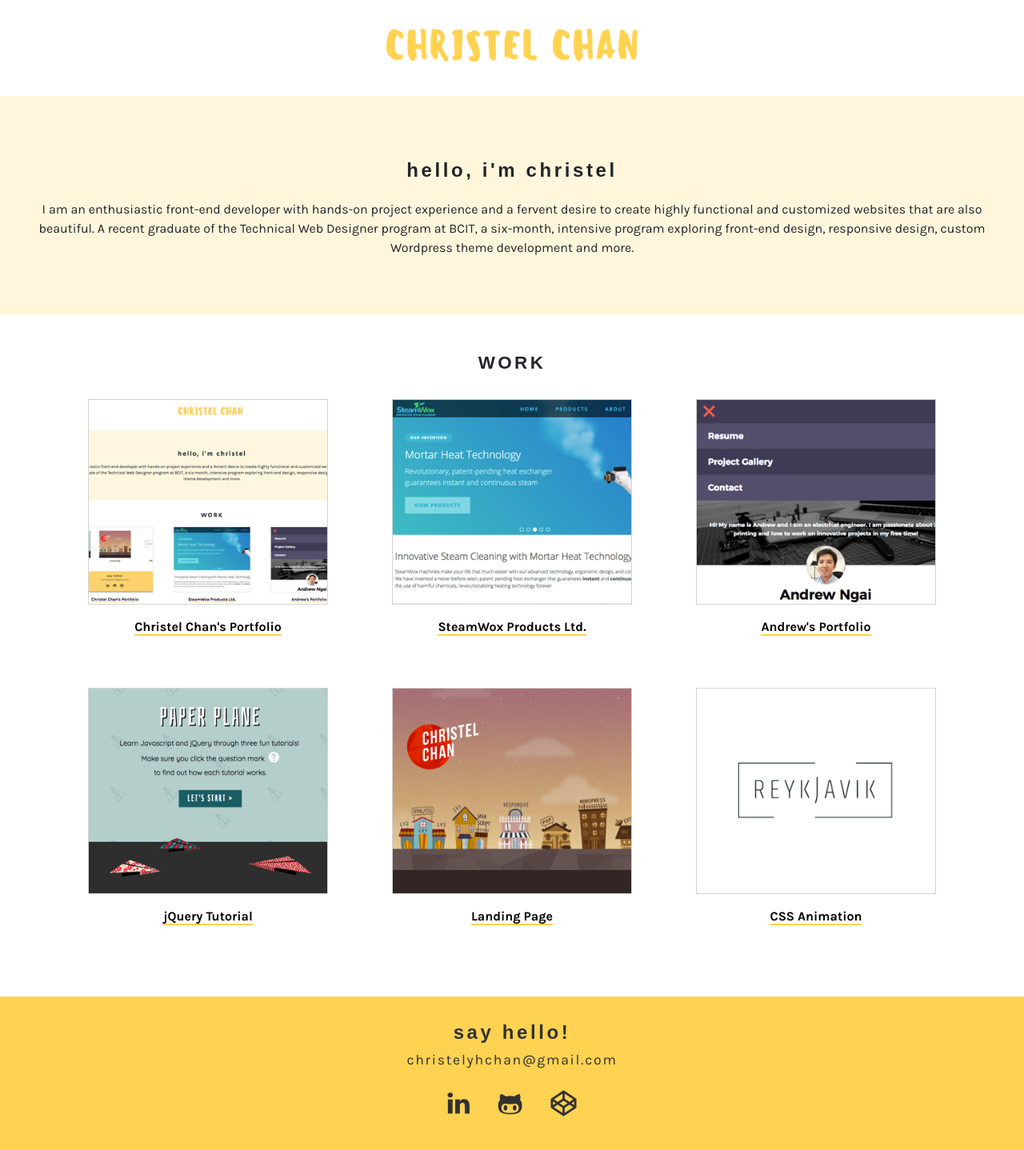
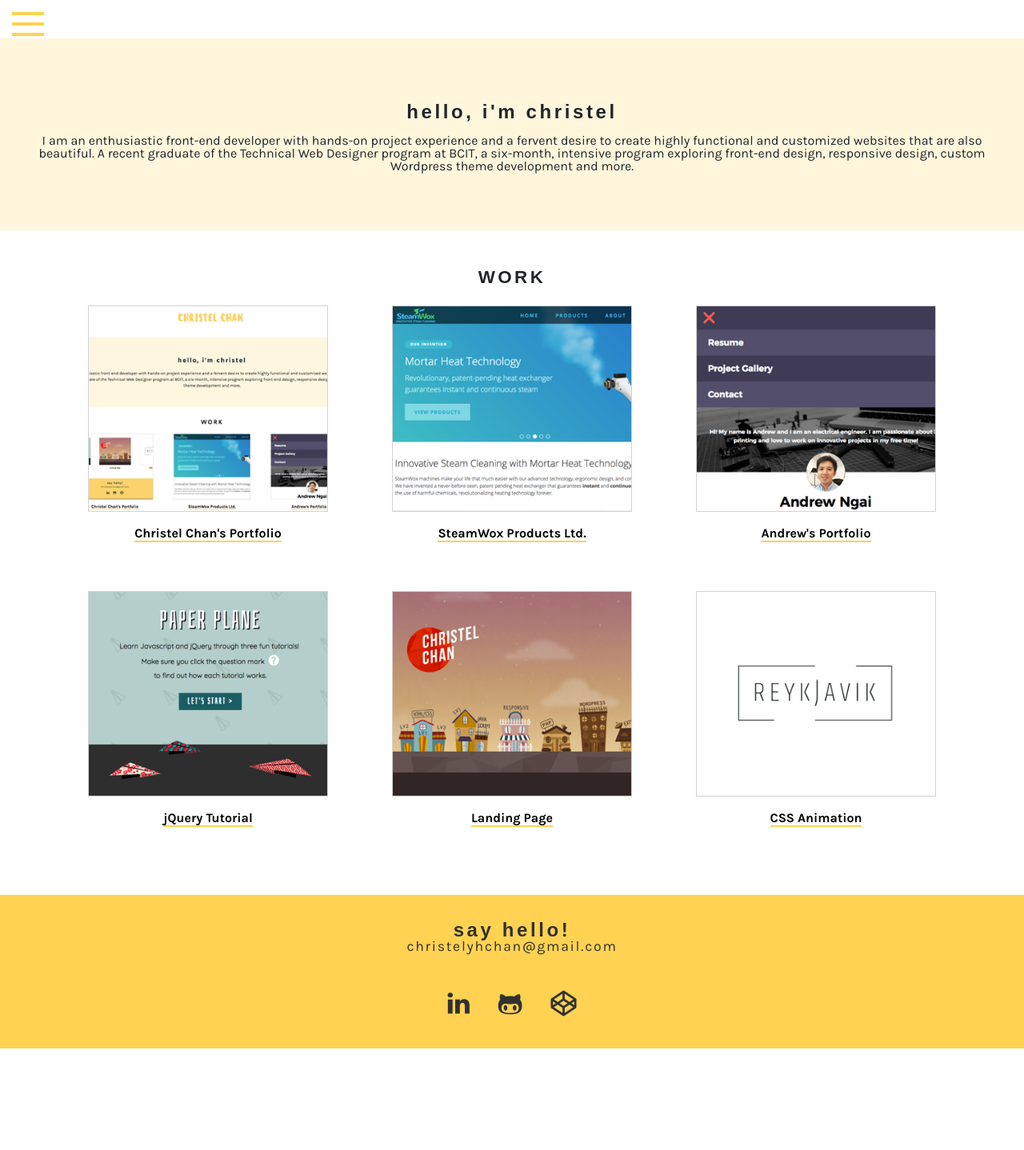
Before and after one commit to christeldesign/personal-portfolio, a PHP site: page / in a window 1280 px wide. Shown: the whole page at 80% size. After the commit the page ends 1311 px from the top, so only its background shows below. Run offline with PHP 8.4, Linux system fonts and the light colour scheme; some libraries are stand-ins or nearby versions; some web fonts are replaced.

Commit message:
images and styles

```diff
--- a/styles/style.css
+++ b/styles/style.css
@@ -1,4 +1,63 @@
 @charset "UTF-8";
+
+/* CSS Reset */
+/* http://meyerweb.com/eric/tools/css/reset/
+   v2.0 | 20110126
+   License: none (public domain)
+*/
+
+html, body, div, span, applet, object, iframe,
+h1, h2, h3, h4, h5, h6, p, blockquote, pre,
+a, abbr, acronym, address, big, cite, code,
+del, dfn, em, img, ins, kbd, q, s, samp,
+small, strike, strong, sub, sup, tt, var,
+b, u, i, center,
+dl, dt, dd, ol, ul, li,
+fieldset, form, label, legend,
+table, caption, tbody, tfoot, thead, tr, th, td,
+article, aside, canvas, details, embed,
+figure, figcaption, footer, header, hgroup,
+menu, nav, output, ruby, section, summary,
+time, mark, audio, video {
+	margin: 0;
+	padding: 0;
+	border: 0;
+	font-size: 100%;
+	font: inherit;
+	vertical-align: baseline;
+}
+/* HTML5 display-role reset for older browsers */
+article, aside, details, figcaption, figure,
+footer, header, hgroup, menu, nav, section {
+	display: block;
+}
+body {
+	line-height: 1;
+}
+ol, ul {
+	list-style: none;
+}
+blockquote, q {
+	quotes: none;
+}
+blockquote:before, blockquote:after,
+q:before, q:after {
+	content: '';
+	content: none;
+}
+table {
+	border-collapse: collapse;
+	border-spacing: 0;
+}
+
+/* Box sizing reset */
+
+html {
+  box-sizing: border-box;
+}
+*, *:before, *:after {
+  box-sizing: inherit;
+}
 
 /* General */
 
@@ -55,7 +114,6 @@
 	left: 0;
 	width: 100%;
 	z-index: 9999;
-	background-color: rgba(255,255,255,0.8);
 }
 
 .logo {
@@ -170,9 +228,6 @@
 
 /* Content */
 
-main {
-	margin-top: 120px;
-}
 
 section {
 	margin: 3em 0;
--- a/templates/header.php
+++ b/templates/header.php
@@ -14,10 +14,10 @@
 
 <header>
 
-<!-- <div class="hamburger">
+<div class="hamburger">
 	<div class="bar"></div>
 </div>
- -->
+
 <nav class="main-nav">
 
 	<ul>
@@ -40,9 +40,4 @@
 	</div>
 </nav>
 
-<div class="site-branding">
-	<div class="logo"></div>
-	<img src="images/logo.png" class="logo">
-</div>
-
 </header>
```
Also changed, not shown: images/andrews-portfolio/ap-header.jpg (added), images/andrews-portfolio/ap-mockup.jpg (added), images/andrews-portfolio/ap-styletile-1.jpg (added), images/andrews-portfolio/ap-styletile-2.png (added), images/andrews-portfolio/ap-wireframe.png (added), images/jj-tutorial/jj-header.jpg (added), images/jj-tutorial/jj-mockup.jpg (added), images/landing-page/lp-header.jpg (added), images/landing-page/lp-mockup.jpg (added), images/steamwox/sw-header.jpg (added), images/steamwox/sw-mockup.jpg (added), 2 other files.
